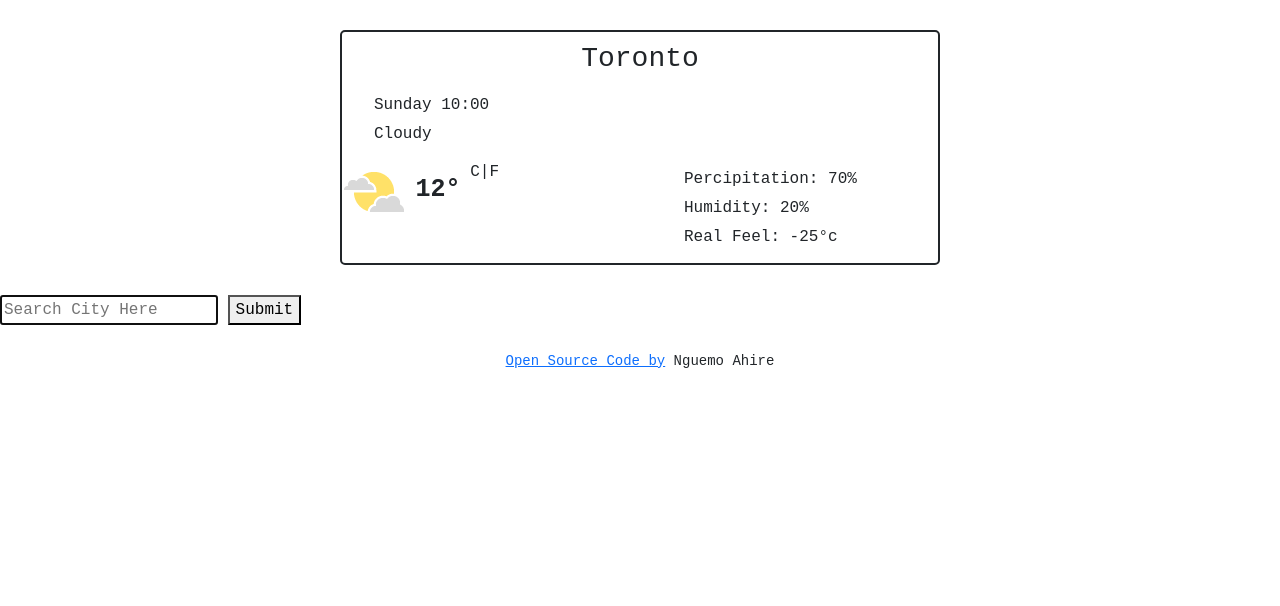
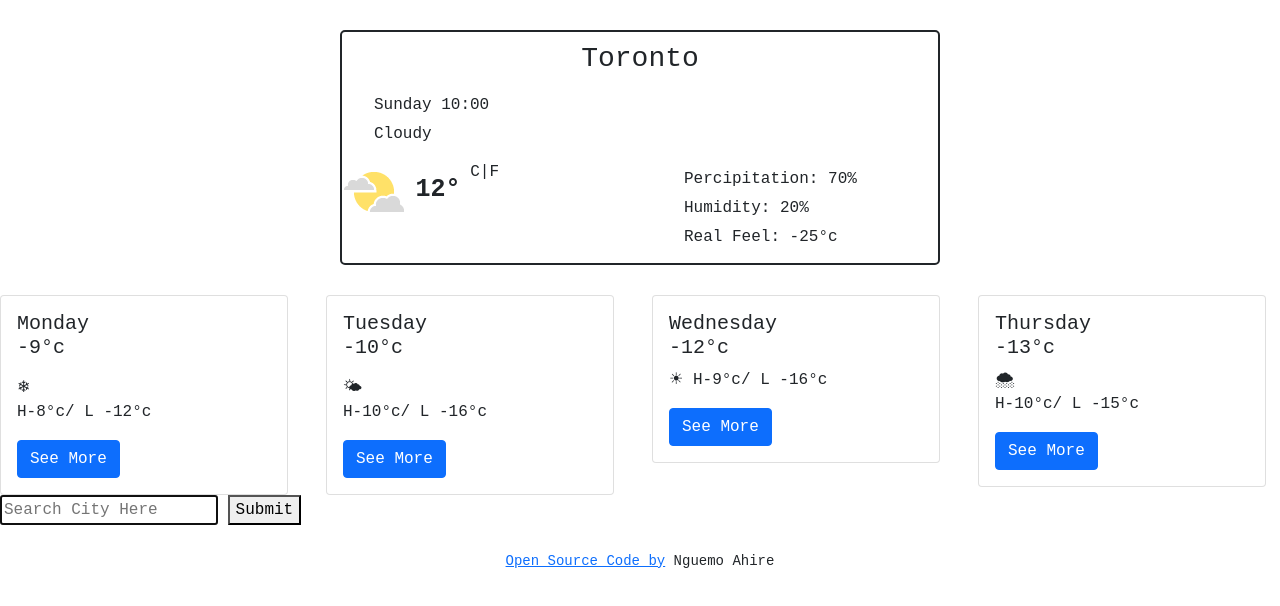
Before and after one commit to Nguemo1123/Weather-App-Search-Engine, a plain HTML site: page index.html in a window 1280 px wide. Drawn offline with nearby package versions, Linux system fonts and the light colour scheme.

Commit message:
Added 4 day weather predictions form

```diff
--- a/index.html
+++ b/index.html
@@ -45,6 +45,47 @@
     </div>
      </div>
      </div>
+      <div class="row">
+          <div class="col">
+      <div class="card" style="width: 18rem;">
+  <div class="card-body">
+    <h5 class="card-title">Monday <div>-9°c</div></h5>
+    <p class="card-text"><div>❄</div> H-8°c/ L -12°c</p>
+    <a href="#" class="btn btn-primary">See More</a>
+  </div>
+</div>
+</div>
+<div class="col">
+<div class="card" style="width: 18rem;">
+  <div class="card-body">
+    <h5 class="card-title">Tuesday <div>-10°c</div></h5>
+    <p class="card-text"><div>🌤</div> H-10°c/ L -16°c</p>
+    <a href="#" class="btn btn-primary">See More</a>
+  </div>
+</div>
+</div>
+
+<div class="col">
+    <div class="card" style="width: 18rem;">
+  <div class="card-body">
+    <h5 class="card-title">Wednesday <div>-12°c</div></h5>
+    <p class="card-text">☀ H-9°c/ L -16°c</p>
+    <a href="#" class="btn btn-primary">See More</a>
+  </div>
+</div>
+</div>
+
+
+<div class="col">
+    <div class="card" style="width: 18rem;">
+  <div class="card-body">
+    <h5 class="card-title">Thursday<div>-13°c</div></h5>
+    <p class="card-text">🌨 <br/>H-10°c/ L -15°c </p>
+    <a href="#" class="btn btn-primary">See More</a>
+  </div>
+</div>
+</div>
+</div>
      <form class= "city-form" id="city-form">
     <input type="text" placeholder="Search City Here" autocomplete="off" autofocus="on" id="city-input" >
      <button type="submit" > Submit </button>
```
